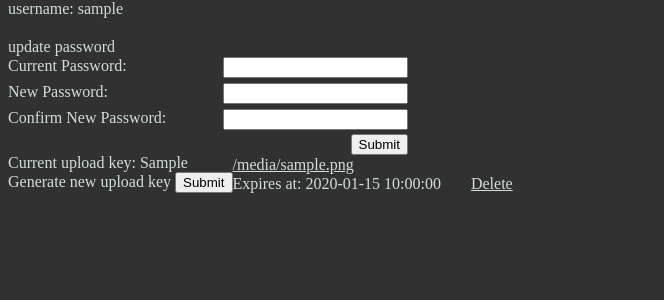
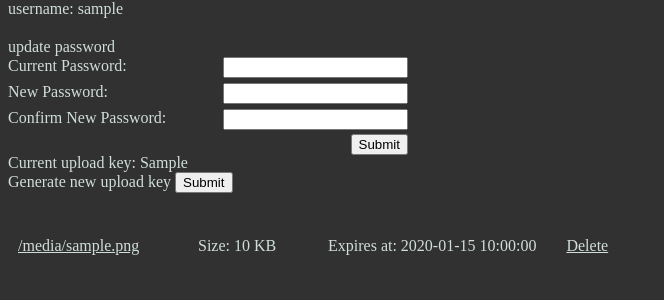
Before and after one commit to Frosty-nee/leaky-bag-of-holding, a Flask app: template templates/account.html in a window 1280 px wide. Shown: the part 48-348 px from the top of the page, without its empty margins (0-664 px from the left). Run offline with Flask 2, Linux system fonts and the light colour scheme; the visitor is signed in with stand-in values (Sample User, id 1); tables that the repository leaves empty hold one stand-in row (values such as "Sample post"); the template is opened without the code that fills it: most values are stand-ins (such as "Sample title", 1, 10 or a date in 2020).

Commit message:
added filesize to account page

```diff
--- a/static/css/account.css
+++ b/static/css/account.css
@@ -5,15 +5,32 @@
 .filename {
     float: left;
     width: 180px;
+	margin-left: 10px;
 }
 
 .expiry {
     float: left;
+	margin-left: 30px;
+}
+
+.file_entry_wrapper {
+	width: 700px;
+	height: 20px;
+}
+
+.files {
+	width: 800px;
+	margin-top: 100px;
 }
 
 .delete {
     float: left;
     padding-left: 30px;
+}
+
+.filesize {
+	float: left;
+	width: 100px;
 }
 
 .password_update {
--- a/templates/account.html
+++ b/templates/account.html
@@ -38,6 +38,9 @@
 				<div class="filename">
 					<a href="https://{{host}}/{{file.filename}}">{{file.filename}}</a>
 				</div>
+				<div class="filesize">
+					Size: {{(file.filesize / 1024) |round |int}} KB
+				</div>
 				<div class="expiry">
 					Expires at: {{file.expires}}
 				</div>
```
